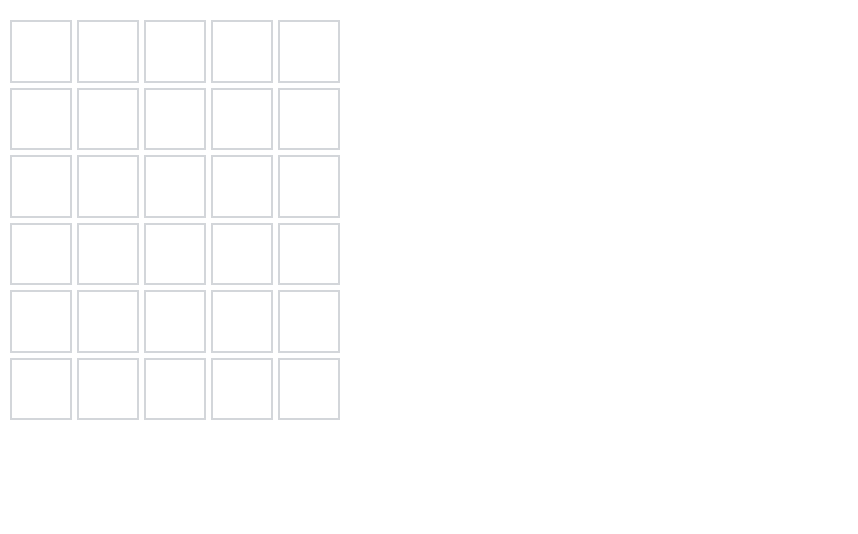
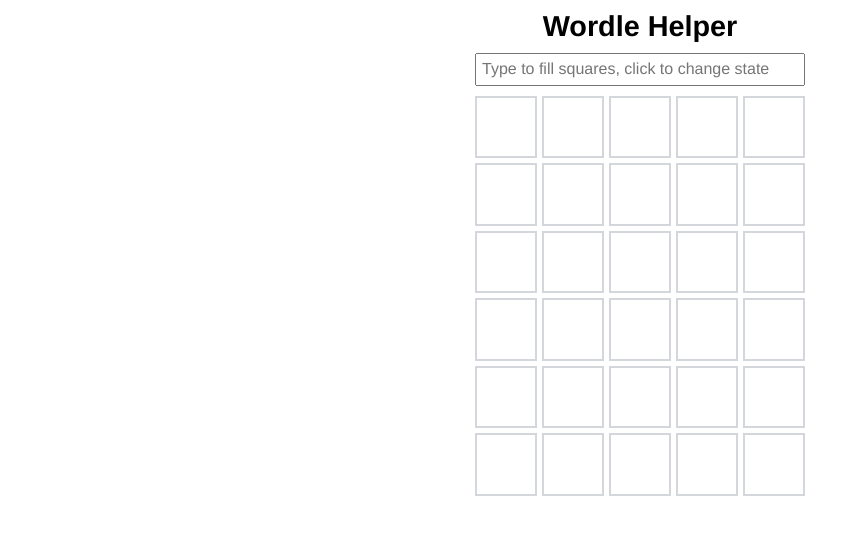
Before and after one commit to janmilosh/wordlehelper, a plain HTML site: page index.html in a window 1280 px wide. Shown: the whole page, without its empty margins (0-858 px from the left). Drawn offline with nearby package versions, Linux system fonts and the light colour scheme.

Commit message:
Working style

```diff
--- a/css/style.css
+++ b/css/style.css
@@ -11,25 +11,34 @@
 html {
   box-sizing: border-box;
 }
+
 *, *:before, *:after {
   box-sizing: inherit;
 }
 
+#app {
+  width: 350px;
+  margin: auto;
+}
+
+h1 {
+  font-size: 1.8em;
+  margin: 0 0 10px;
+  text-align: center;
+}
+
 header {
+  width: 100%;
   padding: 10px 10px 0;
 }
 
 input[type=text] {
-  width: 330px;
+  width: 100%;
   padding: 5px;
 }
 
-html.no-touchevents input[type=text] {
-  display: none;
-}
-
 .grid {
-  width: 350px;
+  width: 100%;
   height: 420px;
   display: grid;
   grid-template-rows: repeat(6, 1fr);
@@ -86,7 +95,7 @@
 }
 
 .word {
-  width: 54px;
+  width: 62px;
   background: #eee;
   padding: 4px;
   text-align: center;
--- a/index.html
+++ b/index.html
@@ -17,7 +17,8 @@
 <body>
   <div id="app">
     <header>
-      <input type="text" placeholder="Start typing to fill in squares">
+      <h1>Wordle Helper</h1>
+      <input type="text" placeholder="Type to fill squares, click to change state">
     </header>
     <div class="grid">
       <div class="tile-outer" v-for="(letter, index) in letters">
```
